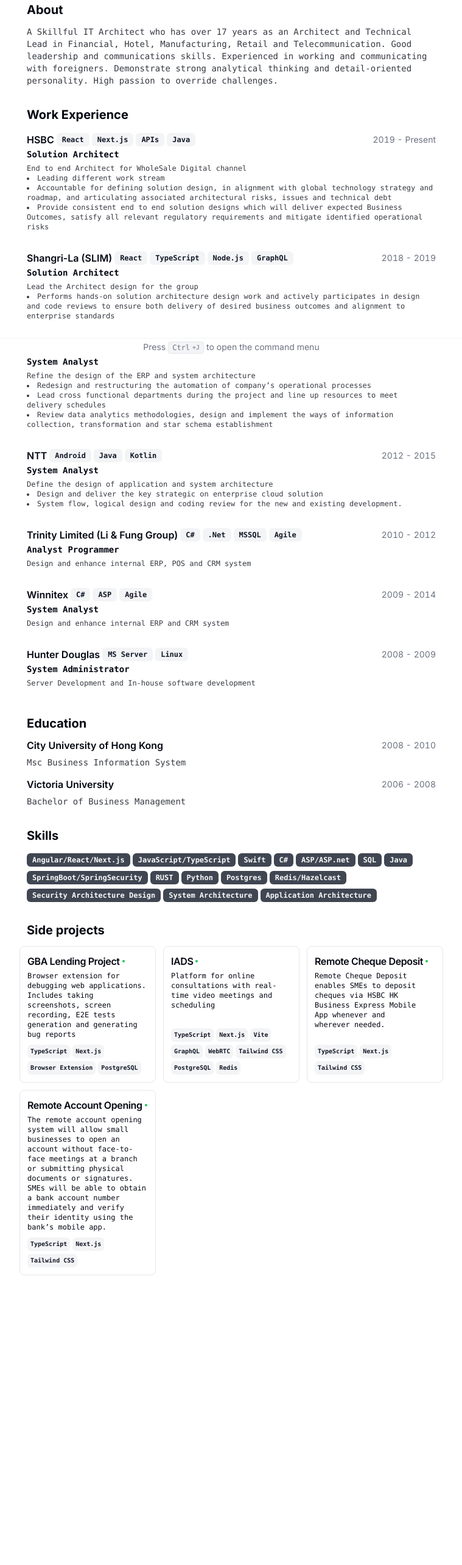
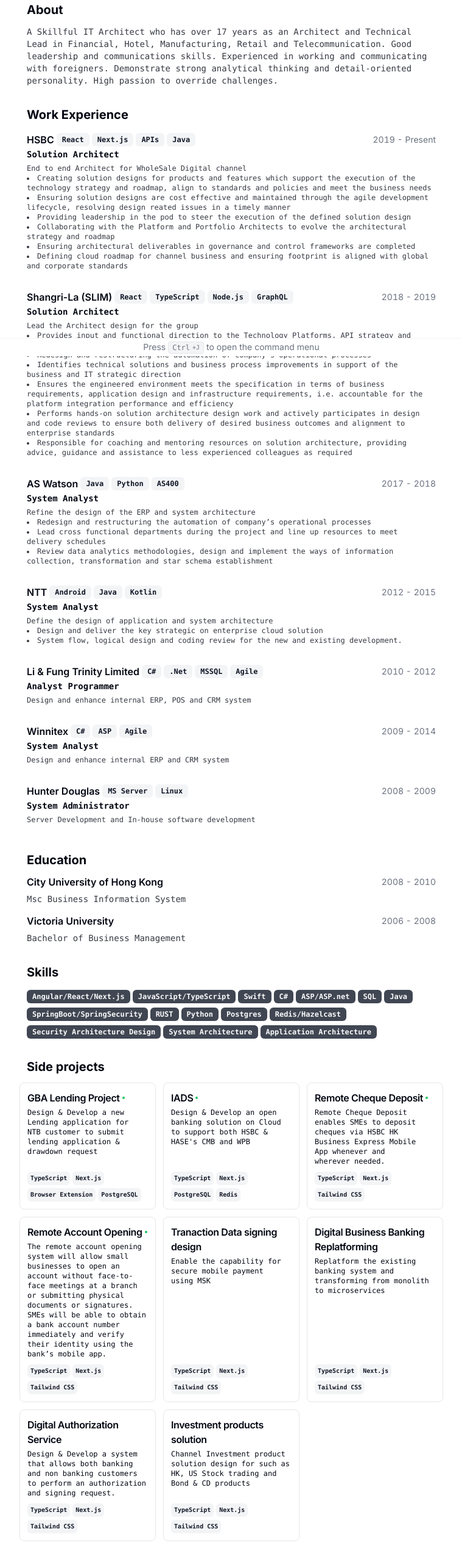
Before and after one commit to cyrustse/cyrustse.github.io, a Next.js app: page / in a window 1280 px wide. Shown: the part 216-2782 px from the top of the page at 61% size, without its empty margins (260-1019 px from the left). Before the commit the page ends 2371 px from the top, so only its background shows below. Built offline with nearby package versions, Linux system fonts and the light colour scheme.

Commit message:
v11 fix ubuntu version

```diff
--- a/src/data/resume-data.tsx
+++ b/src/data/resume-data.tsx
@@ -72,13 +72,22 @@ export const RESUME_DATA = {
           End to end Architect for WholeSale Digital channel
           <ul className="list-inside list-disc">
             <li>
-              Leading different work stream
+              Creating solution designs for products and features which support the execution of the technology strategy and roadmap, align to standards and policies and meet the business needs
             </li>
             <li>
-              Accountable for defining solution design, in alignment with global technology strategy and roadmap, and articulating associated architectural risks, issues and technical debt
+              Ensuring solution designs are cost effective and maintained through the agile development lifecycle, resolving design reated issues in a timely manner
             </li>
             <li>
-              Provide consistent end to end solution designs which will deliver expected Business Outcomes, satisfy all relevant regulatory requirements and mitigate identified operational risks
+              Providing leadership in the pod to steer the execution of the defined solution design
+            </li>
+            <li>
+              Collaborating with the Platform and Portfolio Architects to evolve the architectural strategy and roadmap
+            </li>
+            <li>
+              Ensuring architectural deliverables in governance and control frameworks are completed
+            </li>
+            <li>
+              Defining cloud roadmap for channel business and ensuring footprint is aligned with global and corporate standards
             </li>
           </ul>
         </>
@@ -102,7 +111,22 @@ export const RESUME_DATA = {
           Lead the Architect design for the group
           <ul className="list-inside list-disc">
             <li>
+              Provides input and functional direction to the Technology Platforms, API strategy and implementation roadmap
+            </li>
+            <li>
+              Redesign and restructuring the automation of company's operational processes
+            </li>
+            <li>
+              Identifies technical solutions and business process improvements in support of the business and IT strategic direction
+            </li>
+            <li>
+              Ensures the engineered environment meets the specification in terms of business requirements, application design and infrastructure requirements, i.e. accountable for the platform integration performance and efficiency
+            </li>
+            <li>
               Performs hands-on solution architecture design work and actively participates in design and code reviews to ensure both delivery of desired business outcomes and alignment to enterprise standards
+            </li>
+            <li>
+              Responsible for coaching and mentoring resources on solution architecture, providing advice, guidance and assistance to less experienced colleagues as required
             </li>
           </ul>
         </>
@@ -154,7 +178,7 @@ export const RESUME_DATA = {
       ),
     },
     {
-      company: "Trinity Limited (Li & Fung Group)",
+      company: "Li & Fung Trinity Limited",
       link: "",
       badges: ["C#", ".Net", "MSSQL", "Agile"],
       title: "Analyst Programmer",
@@ -209,7 +233,7 @@ export const RESUME_DATA = {
       title: "GBA Lending Project",
       techStack: ["TypeScript", "Next.js", "Browser Extension", "PostgreSQL"],
       description:
-        "Browser extension for debugging web applications. Includes taking screenshots, screen recording, E2E tests generation and generating bug reports",
+        "Design & Develop a new Lending application for NTB customer to submit lending application & drawdown request",
       logo: MonitoLogo,
       link: {
         label: "GBA Lending Project",
@@ -221,15 +245,11 @@ export const RESUME_DATA = {
       techStack: [
         "TypeScript",
         "Next.js",
-        "Vite",
-        "GraphQL",
-        "WebRTC",
-        "Tailwind CSS",
         "PostgreSQL",
         "Redis",
       ],
       description:
-        "Platform for online consultations with real-time video meetings and scheduling",
+        "Design & Develop an open banking solution on Cloud to support both HSBC & HASE's CMB and WPB",
       logo: ConsultlyLogo,
       link: {
         label: "IADS",
@@ -258,5 +278,49 @@ export const RESUME_DATA = {
         href: "https://www.scmp.com/business/banking-finance/article/3090026/hsbc-debuts-digital-account-sign-process-small-business",
       },
     },
+    {
+      title: "Tranaction Data signing design",
+      techStack: ["TypeScript", "Next.js", "Tailwind CSS"],
+      description:
+        "Enable the capability for secure mobile payment using MSK",
+      logo: MonitoLogo,
+      link: {
+        label: "Tranaction Data signing design",
+        href: "",
+      },
+    },
+    {
+      title: "Digital Business Banking Replatforming",
+      techStack: ["TypeScript", "Next.js", "Tailwind CSS"],
+      description:
+        "Replatform the existing banking system and transforming from monolith to microservices",
+      logo: MonitoLogo,
+      link: {
+        label: "Digital Business Banking Replatforming",
+        href: "",
+      },
+    },
+    {
+      title: "Digital Authorization Service",
+      techStack: ["TypeScript", "Next.js", "Tailwind CSS"],
+      description:
+        "Design & Develop a system that allows both banking and non banking customers to perform an authorization and signing request.",
+      logo: MonitoLogo,
+      link: {
+        label: "DAS",
+        href: "",
+      },
+    },
+    {
+      title: "Investment products solution",
+      techStack: ["TypeScript", "Next.js", "Tailwind CSS"],
+      description:
+        "Channel Investment product solution design for such as HK, US Stock trading and Bond & CD products",
+      logo: MonitoLogo,
+      link: {
+        label: "Investment products solution",
+        href: "",
+      },
+    },
   ],
 } as const;
```
